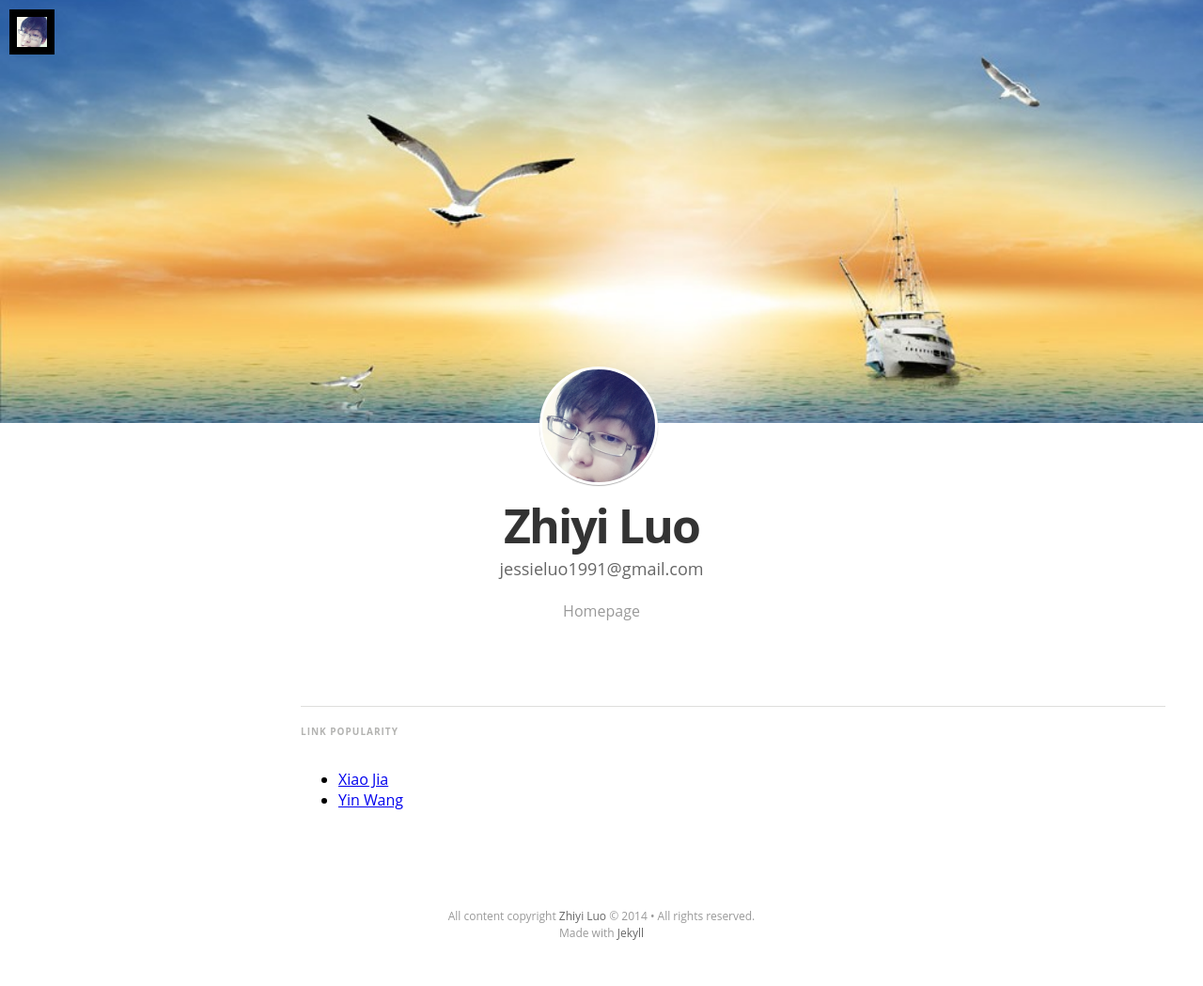
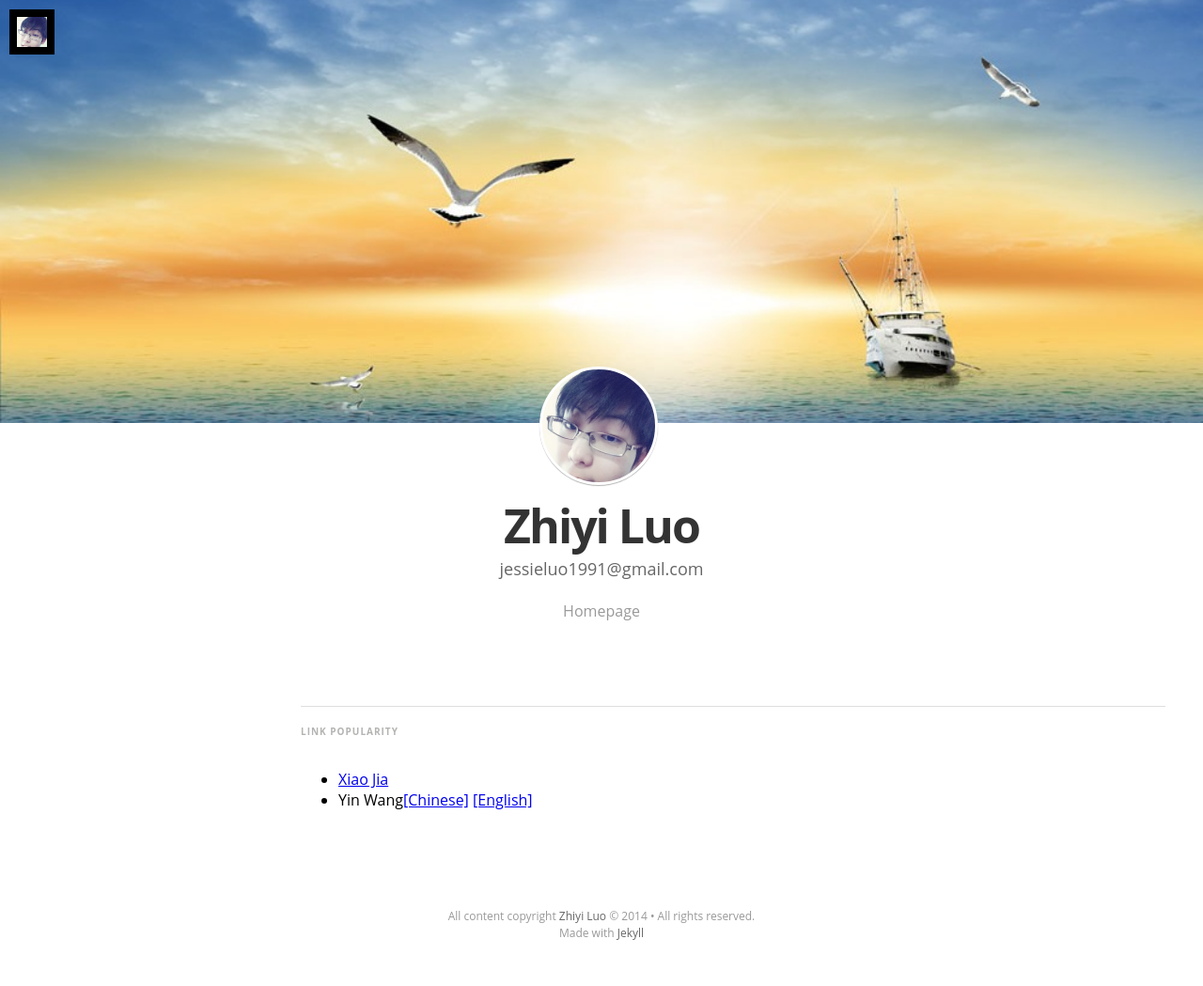
Before and after one commit to yysherlock/yysherlock.github.io, a Jekyll site: the page built from index.html, in a window 1280 px wide. Shown: the whole page at 94% size. Built offline with Jekyll 4.4.1, drawn with Linux system fonts in a browser that asks for light colours; nearby versions of some CDN libraries; some web fonts are replaced; the list of posts is cut into pages by our own code.

Commit message:
update link

```diff
--- a/index.html
+++ b/index.html
@@ -58,7 +58,7 @@ layout: default
 	<li itemprop="itemListElement"><a href="http://adapt.seiee.sjtu.edu.cn/~kailang/" target="_blank">Kailang Jiang</a>
 	<li itemprop="itemListElement"><a href="http://adapt.seiee.sjtu.edu.cn/~kangqi/" target="_blank">Kangqi Luo</a></li> -->
 	<li itemprop="itemListElement"><a href="http://xiao-jia.com" target="_blank">Xiao Jia</a></li>
-	<li itemprop="itemListElement"><a href="http://www.yinwang.org/" target="_blank">Yin Wang</a></li>
+	<li itemprop="itemListElement">Yin Wang<a href="http://www.yinwang.org/" target="_blank">[Chinese]</a> <a href="https://yinwang0.wordpress.com/" target="_blank">[English]</a></li>
 	</ul>
     </article>
 
```
